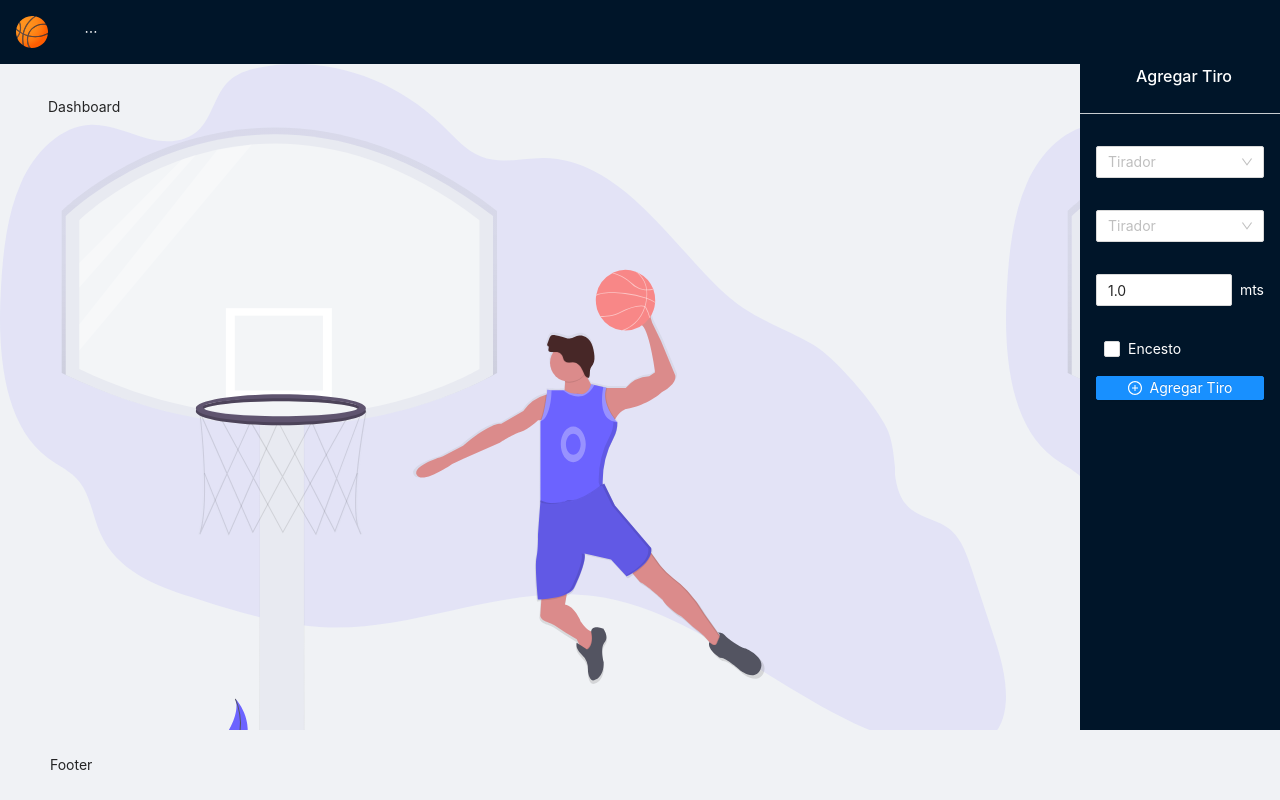
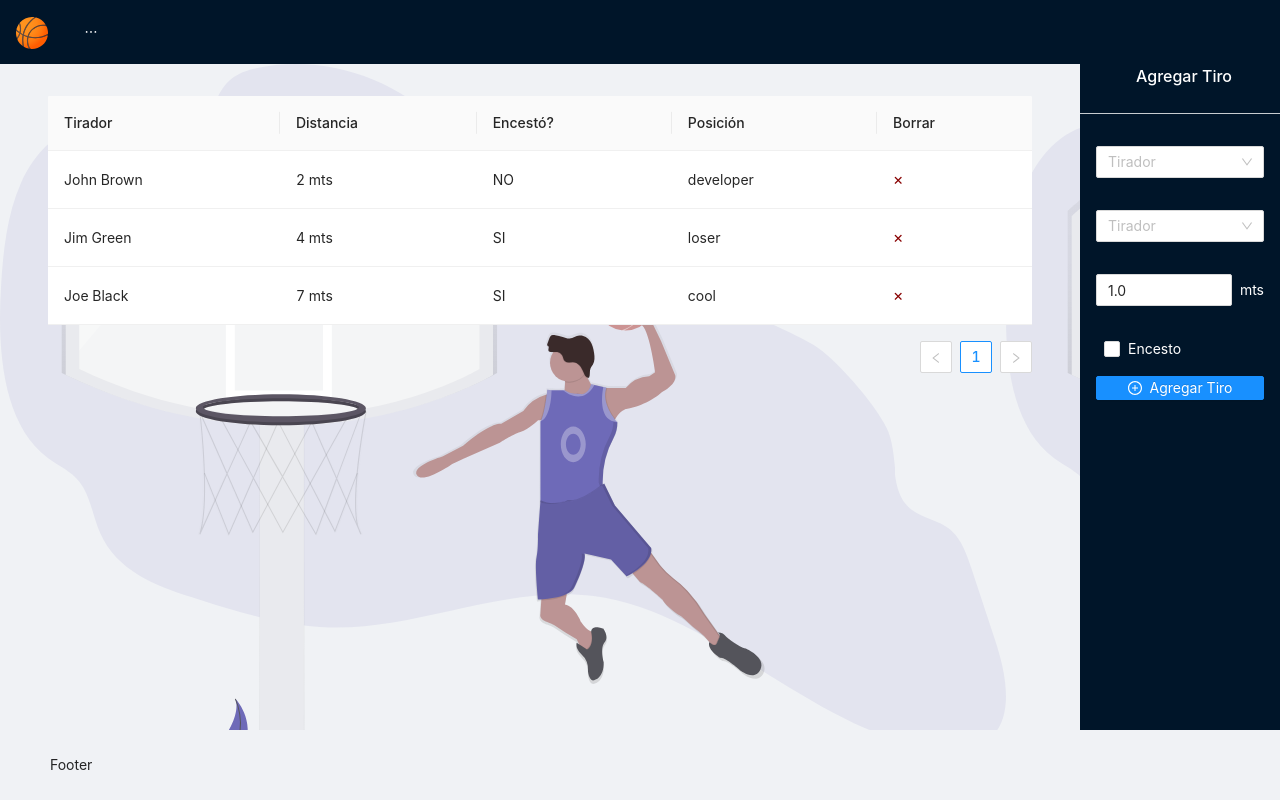
Before and after one commit to sunteago/basketball-app, a React (Create React App) app: page / in a window 1280 px wide. Built offline with nearby package versions, Linux system fonts and the light colour scheme.

Commit message:
added dashboard

```diff
--- a/src/components/Dashboard/index.js
+++ b/src/components/Dashboard/index.js
@@ -1,5 +1,71 @@
 import React from "react";
+import { Table, Grid } from "antd";
+import classes from "./index.module.css";
+
+const columns = [
+  {
+    title: "Tirador",
+    dataIndex: "student",
+    key: "student",
+    render: (text) => text,
+  },
+  {
+    title: "Distancia",
+    dataIndex: "distance",
+    key: "distance",
+    render: (dis) => `${dis} mts`,
+  },
+  {
+    title: "Encestó?",
+    dataIndex: "scored",
+    key: "scored",
+    render: (scored) => `${scored ? "SI" : "NO"}`,
+  },
+  {
+    title: "Posición",
+    key: "position",
+    dataIndex: "position",
+  },
+  {
+    title: "Borrar",
+    key: "action",
+    render: () => <span className={classes.DeleteIcon}>&times;</span>,
+  },
+];
+
+const data = [
+  {
+    key: "1",
+    student: "John Brown",
+    distance: 2,
+    scored: false,
+    position: "developer",
+  },
+  {
+    key: "2",
+    student: "Jim Green",
+    distance: 4,
+    scored: true,
+    position: "loser",
+  },
+  {
+    key: "3",
+    student: "Joe Black",
+    distance: 7,
+    scored: true,
+    position: "cool",
+  },
+];
 
 export default function Dashboard() {
-  return <div>Dashboard</div>;
+  const screens = Grid.useBreakpoint();
+  return (
+    <Table
+      className={classes.Table}
+      tableLayout="auto"
+      columns={columns}
+      dataSource={data}
+      size={screens.md ? "large" : "small"}
+    />
+  );
 }
--- /dev/null
+++ b/src/components/Dashboard/index.module.css
@@ -0,0 +1,12 @@
+.Table {
+  overflow-x: auto;
+}
+.Table td {
+  background: #fff;
+}
+
+.DeleteIcon {
+  cursor: pointer;
+  color: #880101;
+  font-size: 1rem;
+}
--- a/src/components/layout/Navbar/index.js
+++ b/src/components/layout/Navbar/index.js
@@ -9,7 +9,7 @@ export default function Navbar() {
   location.pathname === "/add-student" && (selectedKey = "2");
 
   return (
-    <Menu theme="dark" mode="horizontal" defaultSelectedKeys={selectedKey}>
+    <Menu theme="dark" mode="horizontal" selectedKeys={selectedKey}>
       <Menu.Item key="1">
         <Link to="/">Inicio</Link>
       </Menu.Item>
--- a/src/components/layout/PageContainer.js
+++ b/src/components/layout/PageContainer.js
@@ -1,6 +1,9 @@
-import React from "react";
+import React, { useState } from "react";
+import { Link } from "react-router-dom";
+
 import classes from "./PageContainer.module.css";
 import { Layout } from "antd";
+import { PlusCircleOutlined, DoubleRightOutlined } from "@ant-design/icons";
 import Navbar from "./Navbar/";
 import Logo from "../../assets/img/basketball.svg";
 
@@ -8,16 +11,29 @@ const { Header, Footer, Sider, Content } = Layout;
 
 export default function PageContainer(props) {
   const { currPage, setCurrPage, children, sideChildren } = props;
+  const [isCollapsed, setIsCollapsed] = useState(true);
 
   return (
     <Layout className={classes.Layout}>
       <Header className={classes.Header}>
-        <img className={classes.Logo} src={Logo} alt="" />
+        <Link className={classes.LogoLink} to="/">
+          <img className={classes.Logo} src={Logo} alt="Basketball App" />
+        </Link>
         <Navbar />
       </Header>
       <Layout>
         <Content className={classes.Content}>{children}</Content>
-        <Sider breakpoint="lg" collapsedWidth="0" reverseArrow width={200}>
+        <Sider
+          trigger={
+            isCollapsed ? <PlusCircleOutlined /> : <DoubleRightOutlined />
+          }
+          onCollapse={() => console.log("hasd")}
+          breakpoint="lg"
+          collapsedWidth="0"
+          reverseArrow
+          onCollapse={(val) => setIsCollapsed(val)}
+          width={200}
+        >
           {sideChildren}
         </Sider>
       </Layout>
--- a/src/components/layout/PageContainer.module.css
+++ b/src/components/layout/PageContainer.module.css
@@ -15,9 +15,27 @@
 }
 
 .Content {
-  padding: 2rem 3rem;
+  padding: 2rem 1rem;
   margin-top: 64px;
+  position: relative;
+}
+.Content::before {
+  content: "";
+  position: absolute;
+  top: 0;
+  left: 0;
+  width: 100%;
+  height: 100%;
   background: url(../../assets/img/undraw_basketball_agx4.svg);
+  filter: grayscale(50%);
+}
+.module-inside {
+  position: relative;
+}
+
+.LogoLink {
+  width: 100%;
+  max-width: 3rem;
 }
 
 .Logo {
@@ -25,3 +43,9 @@
   margin-right: 1rem;
   cursor: pointer;
 }
+
+@media (min-width: 992px) {
+  .Content {
+    padding: 2rem 3rem;
+  }
+}
```
